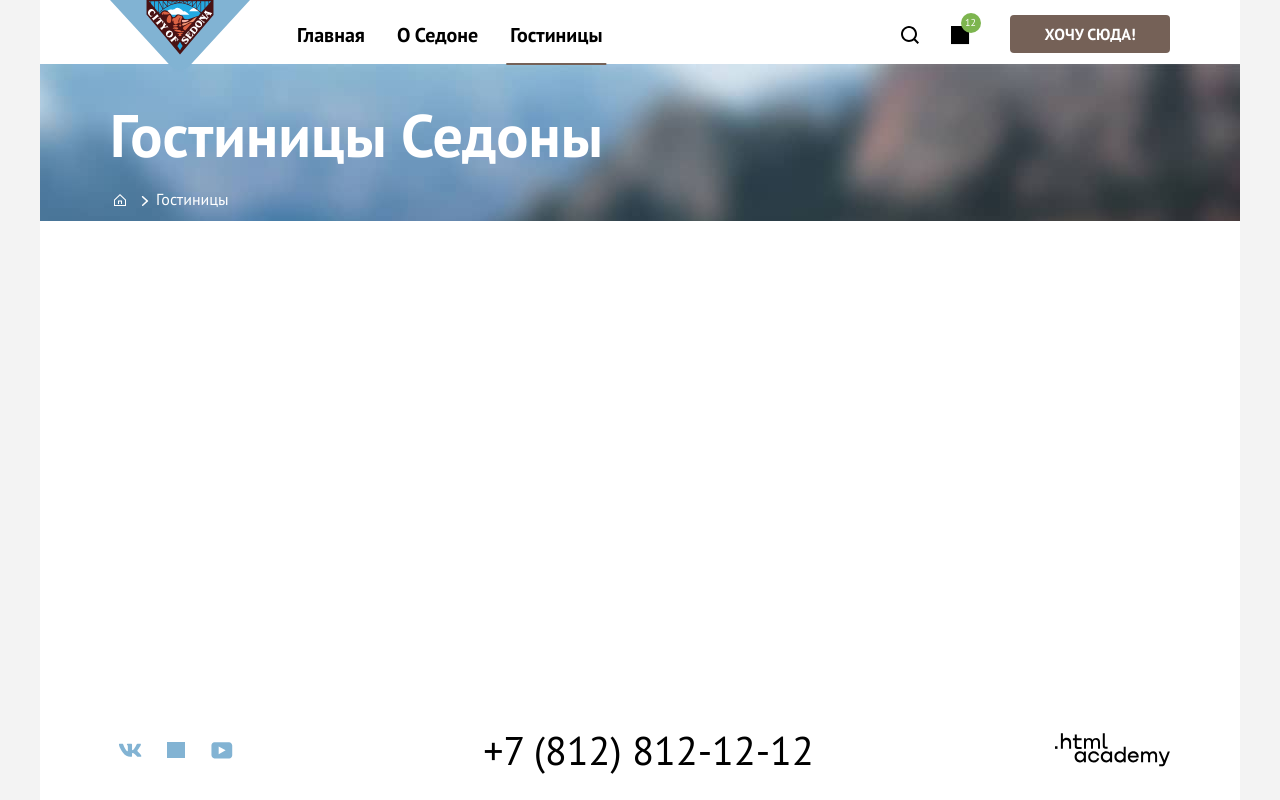
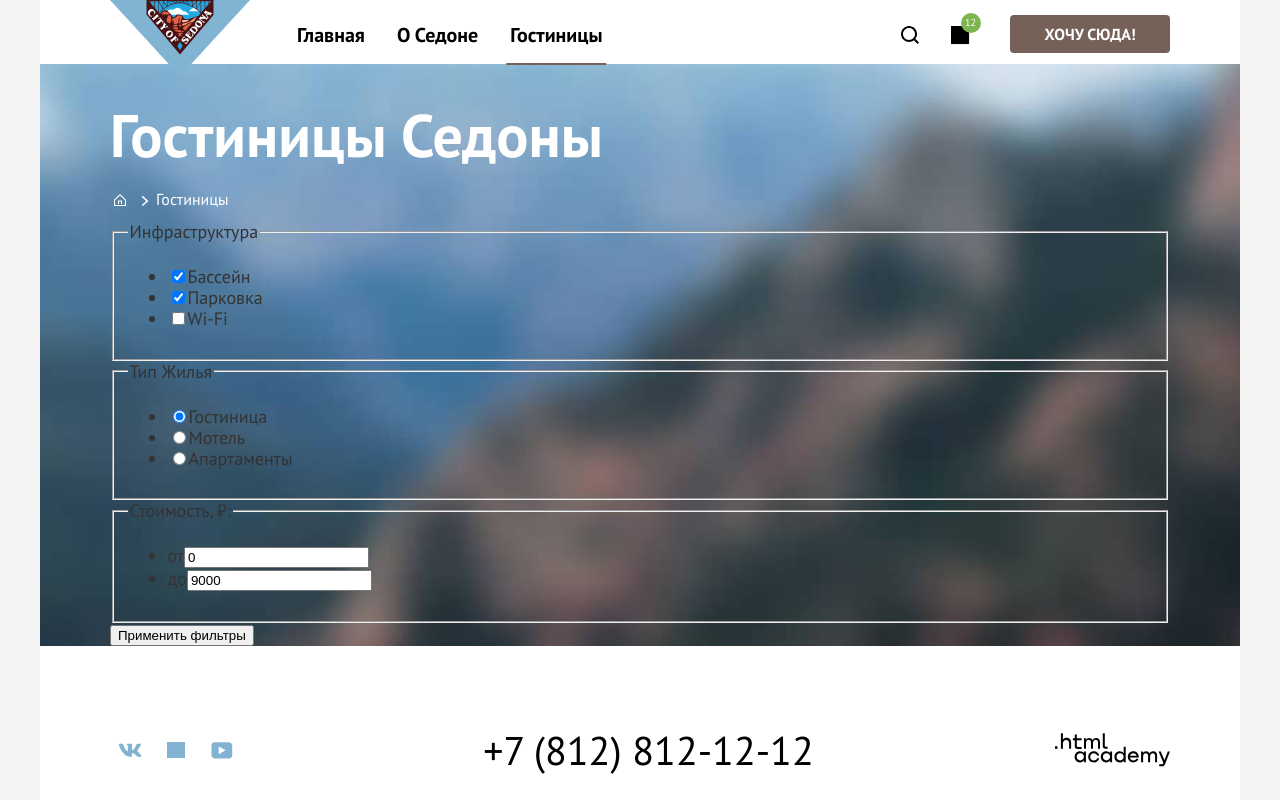
Before and after one commit to Valehorn/sedona-react, a React (Vite) app: page /catalog in a window 1280 px wide. Built offline with nearby package versions, Linux system fonts and the light colour scheme; grey boxes are pictures that could not be loaded.

Commit message:
Компоненты CheckboxInput, RadioInput, priceInput и работа с их состояниями

```diff
--- a/src/blocks/filter-form/filterForm.jsx
+++ b/src/blocks/filter-form/filterForm.jsx
@@ -1,6 +1,10 @@
+import { useState } from 'react';
 import Breadcrumbs from '../../components/breadcrumbs/breadcrumbs';
+import CheckboxInput from '../../components/checkboxInput/checkboxInput';
+import RadioInput from '../../components/radioInput/radioInput';
 import Container from '../container/container';
-import './filter.scss'
+import './filter.scss';
+import PriceInput from '../../components/priceInput/priceInput';
 
 function Filter() {
   const breadcrumbs = [
@@ -14,12 +18,125 @@ function Filter() {
     }
   ];
 
+  const fields = [
+    {
+      type: 'checkbox',
+      title: 'Инфраструктура',
+      inputs: ['Бассейн', 'Парковка', 'Wi-Fi'],
+    },
+    {
+      type: 'radio',
+      title: 'Тип Жилья',
+      inputs: ['Гостиница', 'Мотель', 'Апартаменты'],
+    },
+    {
+      type: 'number',
+      title: 'Стоимость, ₽:',
+      inputs: ['от', 'до'],
+    },
+  ];
+
+  const [filters, setFilters] = useState({
+    amenities: {
+      'Бассейн': true,
+      'Парковка': true,
+      'Wi-Fi': false,
+    },
+    accommodationType: 'Гостиница',
+    price: {
+      min: '0',
+      max: '9000'
+    }
+  });
+
+  const handleFilterChange = (evt, fieldType, fieldName = null) => {
+    const { value, type, checked } = evt.target;
+
+    setFilters(prev => {
+      if (type === 'checkbox') {
+        return {
+          ...prev,
+          amenities: {
+            ...prev.amenities,
+            [value]: checked
+          }
+        };
+      }
+
+      if (type === 'radio') {
+        return {
+          ...prev,
+          accommodationType: value
+        };
+      }
+
+      if (type === 'number' && fieldName) {
+        return {
+          ...prev,
+          price: {
+            ...prev.price,
+            [fieldName]: value
+          }
+        };
+      }
+
+      return prev;
+    });
+  };
+
+  const handleSubmit = (event) => {
+    event.preventDefault();
+    console.log('Отправленные фильтры:', filters);
+  };
+
   return (
     <section className="filter">
       <Container>
         <h1 className="filter__title">Гостиницы Седоны</h1>
         <Breadcrumbs items={breadcrumbs} section="filter" />
-        <form className="filter__form" action="/" method='post'>
+        <form className="filter__form" onSubmit={handleSubmit}>
+          {fields.map((item) => {
+            return (
+              <fieldset key={item.title} className="filter__fields">
+                <legend>{item.title}</legend>
+                <ul className="filter__input-list">
+                  {item.inputs.map((input, inputIndex) => (
+                    <li key={inputIndex}>
+                      {item.type === 'checkbox' && (
+                        <CheckboxInput
+                          item={item}
+                          input={input}
+                          section="filter"
+                          checked={filters.amenities[input]}
+                          onChange={handleFilterChange}
+                        />
+                      )}
+                      {item.type === 'radio' && (
+                        <RadioInput
+                          item={item}
+                          input={input}
+                          section="filter"
+                          checked={filters.accommodationType === input}
+                          onChange={handleFilterChange}
+                        />
+                      )}
+                      {item.type === 'number' && (
+                        <PriceInput
+                          price={filters.price}
+                          input={input}
+                          section="filter"
+                          onChange={handleFilterChange}
+                        />
+                      )}
+                    </li>
+                  ))}
+                </ul>
+              </fieldset>
+            );
+          })}
+          <button type="submit" className="filter__submit">
+            Применить фильтры
+          </button>
         </form>
       </Container>
     </section>
--- /dev/null
+++ b/src/components/checkboxInput/checkboxInput.jsx
@@ -0,0 +1,19 @@
+import './checkbox-input.scss';
+
+function CheckboxInput({ item, input, section, checked = false, onChange = () => {} }) {
+  return (
+    <label>
+      <input
+        className={`checkbox-input ${section ? `${section}__checkbox-input` : ''}`}
+        type="checkbox"
+        name={item.title}
+        value={input}
+        checked={checked}
+        onChange={onChange}
+      />
+      <span>{input}</span>
+    </label>
+  );
+}
+
+export default CheckboxInput;
--- /dev/null
+++ b/src/components/priceInput/priceInput.jsx
@@ -0,0 +1,22 @@
+import './price-input.scss';
+
+function PriceInput({ price, input, section, onChange = () => {} }) {
+  return (
+    <label>
+      {input}
+      <input
+        className={`price-input ${section ? `${section}__price-input` : ''}`}
+        type="number"
+        placeholder={input === 'от' ? '0' : '10000'}
+        value={price[input === 'от' ? 'min' : 'max']}
+        onChange={(evt) => onChange(
+          evt,
+          'price',
+          input === 'от' ? 'min' : 'max'
+        )}
+      />
+    </label>
+  );
+}
+
+export default PriceInput;
--- /dev/null
+++ b/src/components/radioInput/radioInput.jsx
@@ -0,0 +1,19 @@
+import './radio-input.scss';
+
+function RadioInput({ item, input, section, checked, onChange = () => { } }) {
+  return (
+    <label>
+      <input
+        className={`radio-input ${section ? `${section}__radio-input` : ''}`}
+        type="radio"
+        name={item.title}
+        value={input}
+        checked={checked}
+        onChange={onChange}
+      />
+      <span>{input}</span>
+    </label>
+  );
+};
+
+export default RadioInput;
```
Also changed, not shown: src/components/checkboxInput/checkbox-input.scss (added), src/components/priceInput/price-input.scss (added), src/components/radioInput/radio-input.scss (added).
